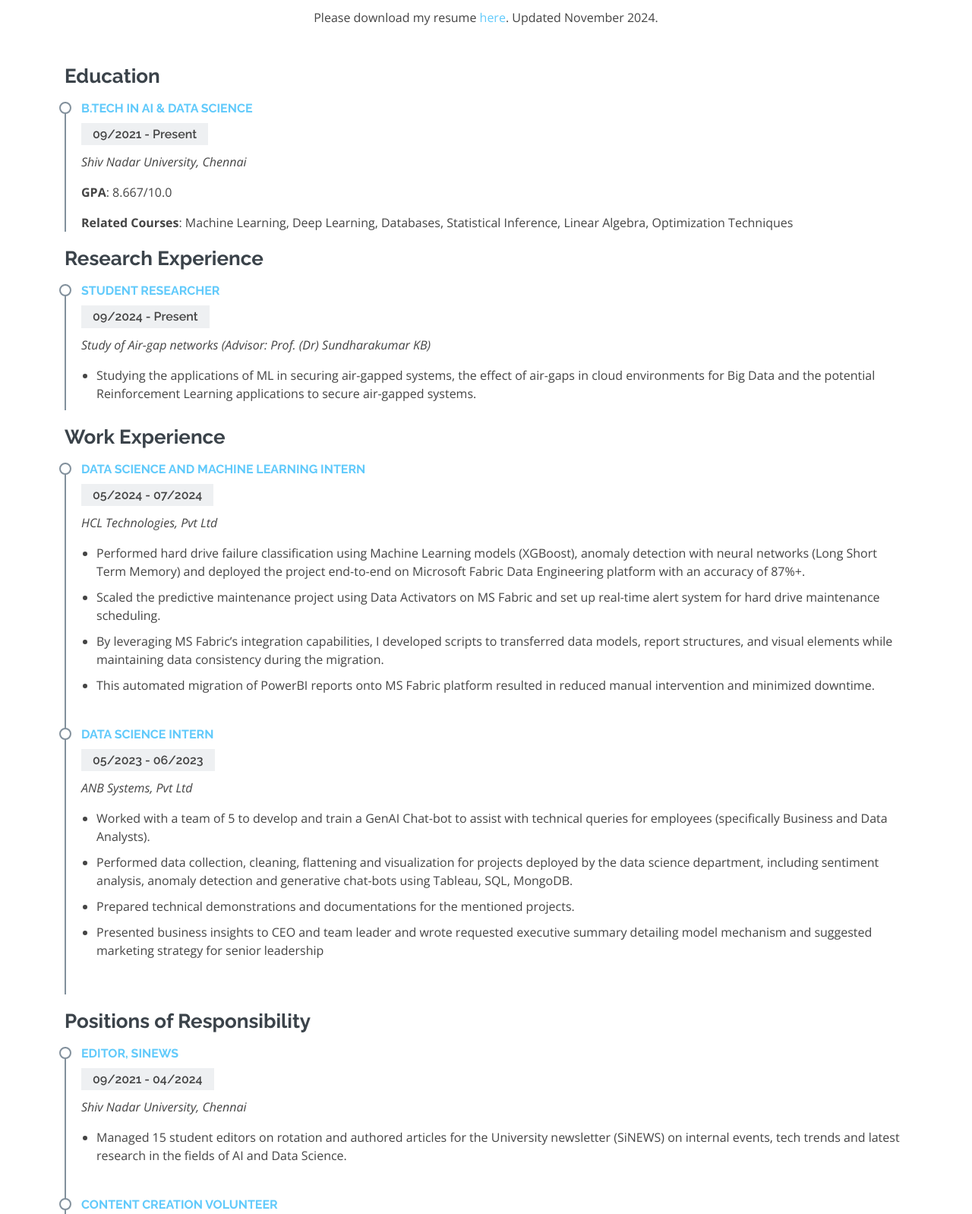
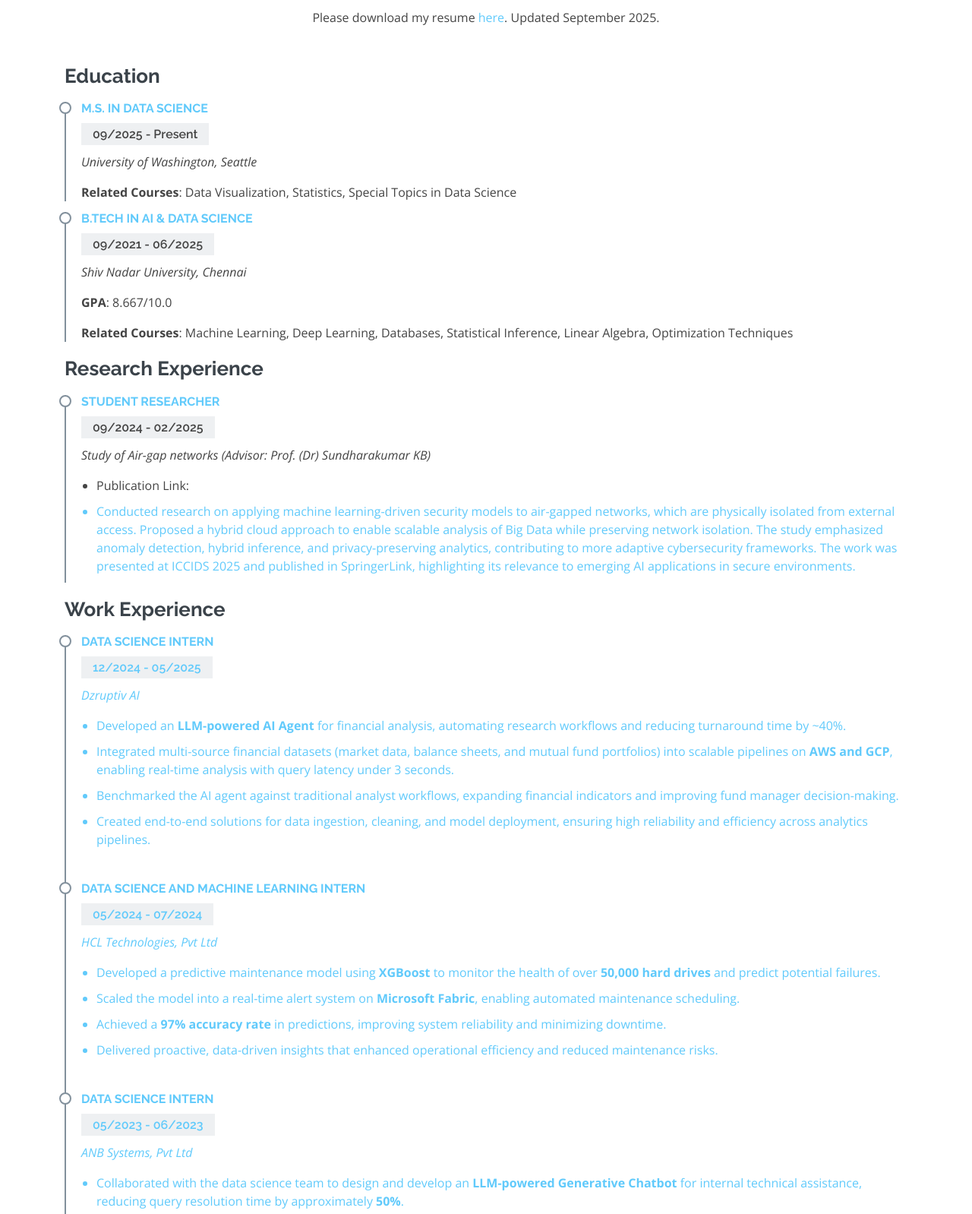
Before and after one commit to maanyabharath/maanyabharath.github.io, a plain HTML site: page index.html in a window 1280 px wide. Shown: the part 1640-3238 px from the top of the page at 76% size. Drawn offline with nearby package versions, Linux system fonts and the light colour scheme.

Commit message:
Update index.html

```diff
--- a/index.html
+++ b/index.html
@@ -101,13 +101,13 @@
                 <div class="col-lg-6">
                   <ul>
                     <li><i class="bi bi-chevron-right"></i> <strong>Name:</strong> <span>Maanya Cola Bharath</span></li>
-                    <li><i class="bi bi-chevron-right"></i> <strong>Phone:</strong> <span>+91 9176716052</span></li>
-                    <li><i class="bi bi-chevron-right"></i> <strong>Current Location:</strong> <span>Chennai, Tamil Nadu, India</span></li>
+                    <li><i class="bi bi-chevron-right"></i> <strong>Phone:</strong> <span>+1 (206) 327-7764</span></li>
+                    <li><i class="bi bi-chevron-right"></i> <strong>Current Location:</strong> <span>Seattle, Washington, United States</span></li>
                   </ul>
                 </div>
                 <div class="col-lg-6">
                   <ul>
-                    <li><i class="bi bi-chevron-right"></i> <strong>Expected graduation date:</strong> <span>July 2025</span></li>
+                    <li><i class="bi bi-chevron-right"></i> <strong>Expected graduation date:</strong> <span>March 2027</span></li>
                     <li><i class="bi bi-chevron-right"></i> <strong>Email:</strong> <span>maanyabharath@outlook.com</span></li>
                   </ul>
                 </div>
@@ -207,7 +207,7 @@
         <div class="section-title">
           <span>My Resume</span>
           <h2>My Resume</h2>
-          <p>Please download my resume <a href="CV/Maanya C Bharath Resume.pdf" download="resume">here</a>. Updated November 2024.</p>
+          <p>Please download my resume <a href="CV/Maanya C Bharath Resume.pdf" download="resume">here</a>. Updated September 2025.</p>
         </div>
 
         <div class="row">
@@ -228,8 +228,15 @@
             <h3 class="resume-title">Education</h3>
 
             <div class="resume-item pb-0">
+              <h4>M.S. in Data Science</h4>
+              <h5>09/2025 - Present</h5>
+              <p><em>University of Washington, Seattle</em></p>
+              <p><strong>Related Courses</strong>: Data Visualization, Statistics, Special Topics in Data Science </p>
+            </div>
+
+            <div class="resume-item pb-0">
               <h4>B.Tech in AI & Data Science</h4>
-              <h5>09/2021 - Present</h5>
+              <h5>09/2021 - 06/2025</h5>
               <p><em>Shiv Nadar University, Chennai</em></p>
               <p><strong>GPA</strong>: 8.667/10.0</p>
               <p><strong>Related Courses</strong>: Machine Learning, Deep Learning, Databases, Statistical Inference, Linear Algebra, Optimization Techniques</p>
@@ -239,11 +246,12 @@
             <!-- TODO: Add more to harvard research -->
             <div class="resume-item pb-0">
               <h4>Student Researcher</h4>
-              <h5>09/2024 - Present</h5>
+              <h5>09/2024 - 02/2025</h5>
               <p><em>Study of Air-gap networks (Advisor: Prof. (Dr) Sundharakumar KB)</em></p>
               <p>
               <ul>
-                <li>Studying the applications of ML in securing air-gapped systems, the effect of air-gaps in cloud environments for Big Data and the potential Reinforcement Learning applications to secure air-gapped systems.</li>
+                <li>Publication Link:<a href="https://link.springer.com/chapter/10.1007/978-3-031-98364-1_31" target="_blank"></li>
+                <li>Conducted research on applying machine learning-driven security models to air-gapped networks, which are physically isolated from external access. Proposed a hybrid cloud approach to enable scalable analysis of Big Data while preserving network isolation. The study emphasized anomaly detection, hybrid inference, and privacy-preserving analytics, contributing to more adaptive cybersecurity frameworks. The work was presented at ICCIDS 2025 and published in SpringerLink, highlighting its relevance to emerging AI applications in secure environments.</li>
               </ul>
               </p>
             </div>
@@ -252,7 +260,19 @@
 
           <h3 class="resume-title">Work Experience</h3>
           <!-- <div class="resume-item pb-0"> -->
-
+            <div class="resume-item">
+              <h4>Data Science Intern</h4>
+              <h5>12/2024 - 05/2025</h5>
+              <p><em>Dzruptiv AI</em></p>
+              <p>
+                <ul>
+                  <li>Developed an <strong>LLM-powered AI Agent</strong> for financial analysis, automating research workflows and reducing turnaround time by ~40%.</li>
+                  <li>Integrated multi-source financial datasets (market data, balance sheets, and mutual fund portfolios) into scalable pipelines on <strong>AWS and GCP</strong>, enabling real-time analysis with query latency under 3 seconds.</li>
+                  <li>Benchmarked the AI agent against traditional analyst workflows, expanding financial indicators and improving fund manager decision-making.</li>
+                  <li>Created end-to-end solutions for data ingestion, cleaning, and model deployment, ensuring high reliability and efficiency across analytics pipelines.</li>
+                </ul>
+              </p>
+            </div>
 
             <div class="resume-item">
               <h4>Data Science and Machine Learning Intern</h4>
@@ -260,10 +280,10 @@
               <p><em>HCL Technologies, Pvt Ltd</em></p>
               <p>
               <ul>
-                <li>Performed hard drive failure classification using Machine Learning models (XGBoost), anomaly detection with neural networks (Long Short Term Memory) and deployed the project end-to-end on Microsoft Fabric Data Engineering platform with an accuracy of 87%+.</li>
-                <li>Scaled the predictive maintenance project using Data Activators on MS Fabric and set up real-time alert system for hard drive maintenance scheduling.</li>
-                <li>By leveraging MS Fabric’s integration capabilities, I developed scripts to transferred data models, report structures, and visual elements while maintaining data consistency during the migration.</li>
-                <li>This automated migration of PowerBI reports onto MS Fabric platform resulted in reduced manual intervention and minimized downtime.</li>
+                <li>Developed a predictive maintenance model using <strong>XGBoost</strong> to monitor the health of over <strong>50,000 hard drives</strong> and predict potential failures.</li>
+                <li>Scaled the model into a real-time alert system on <strong>Microsoft Fabric</strong>, enabling automated maintenance scheduling.</li>
+                <li>Achieved a <strong>97% accuracy rate</strong> in predictions, improving system reliability and minimizing downtime.</li>
+                <li>Delivered proactive, data-driven insights that enhanced operational efficiency and reduced maintenance risks.</li>
               </ul>
               </p>
             </div>
@@ -274,10 +294,9 @@
               <p><em>ANB Systems, Pvt Ltd</em></p>
               <p>
               <ul>
-                <li>Worked with a team of 5 to develop and train a GenAI Chat-bot to assist with technical queries for employees (specifically Business and Data Analysts).</li>
-                <li>Performed data collection, cleaning, flattening and visualization for projects deployed by the data science department, including sentiment analysis, anomaly detection and generative chat-bots using Tableau, SQL, MongoDB. </li>
-                <li>Prepared technical demonstrations and documentations for the mentioned projects. </li>                </li>
-                <li>Presented business insights to CEO and team leader and wrote requested executive summary detailing model mechanism and suggested marketing strategy for senior leadership</li>
+                <li>Collaborated with the data science team to design and develop an <strong>LLM-powered Generative Chatbot</strong> for internal technical assistance, reducing query resolution time by approximately <strong>50%</strong>.</li>
+                <li>Built and maintained end-to-end <strong>data pipelines</strong> — collecting, cleaning, and flattening over <strong>250,000 rows of structured and unstructured data</strong> to ensure 99% accuracy for downstream ML models.</li>
+                <li>Prepared demos, visualizations, and project documentation for ongoing data science initiatives, including <strong>sentiment analysis</strong>, <strong>anomaly detection</strong>, and <strong>generative AI applications</strong>.</li>
               </ul>
               </p>
             </div>
```
